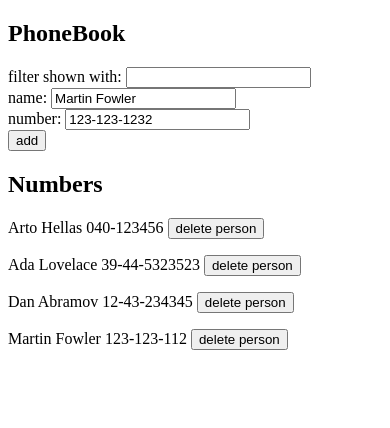
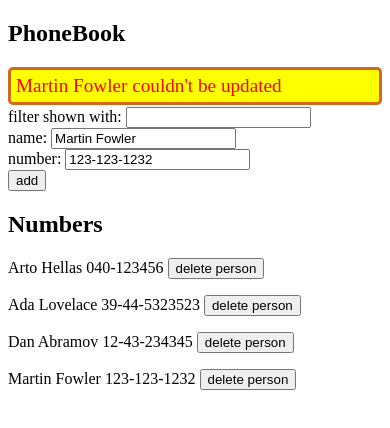
Before and after one commit to Edo90/FullStackCourse-Part2, a React (Create React App) app in the folder part2/the_phonebook/: page / in a window 390 px wide. Both pictures are taken after a click on the button "add". Shown: the top 428 px of the page. Built offline with nearby package versions, Linux system fonts and the light colour scheme; no server answers; data requests are answered from the project's data file.

Commit message:
Phonebook step11

```diff
--- a/part2/the_phonebook/db.json
+++ b/part2/the_phonebook/db.json
@@ -17,7 +17,7 @@
     },
     {
       "name": "Martin Fowler",
-      "number": "123-123-112",
+      "number": "123-123-1232",
       "id": 4
     }
   ]
--- a/part2/the_phonebook/src/App.js
+++ b/part2/the_phonebook/src/App.js
@@ -5,6 +5,8 @@ import PersonForm from './components/PersonForm'
 import People from './components/People'
 import phonebookService from './services/phonebooks'
 import Person from './components/Person'
+import Notification from './components/Notification'
+import '../src/index.css'
 
 const App = () => {
 
@@ -15,7 +17,7 @@ const App = () => {
       setPersons(persons)
     })
     .catch(error => {
-      alert(`Unable to get all People from phonebook`)
+      setNotificationMessage(`Unable to get all People from phonebook`)
     })
   }, [])
 
@@ -23,12 +25,25 @@ const App = () => {
   const [newName, setNewName] = useState('Martin Fowler')
   const [newPhoneNumber, setNewPhoneNumber] = useState('123-123-1232')
   const [filterName, setFilterName] = useState('')
+  const [notificationMessage,setNotificationMessage] = useState(null)
+  const [isError, setIsError] = useState(false)
+
+  const setNotificationTimeOut = () => {
+
+    setTimeout(() => {
+      setNotificationMessage(null)
+      setIsError(false)
+    }, 3000);
+    return;
+  }
 
   const addNewName = (event) => {
     event.preventDefault()
 
     if (newName === "" && newPhoneNumber === "") {
-      alert(`you shouldn't add blank spaces`)
+      setNotificationMessage(`you shouldn't add blank spaces`)
+      setIsError(true)
+      setNotificationTimeOut()
       return;
     }
 
@@ -40,9 +55,13 @@ const App = () => {
         .then(response => {
          setPersons(persons.map(person => person.id !== existingPerson.id ? person : response))
          clearFields()
+         setNotificationMessage(`${newName} updated succesfully`)
+         setNotificationTimeOut()
         })
         .catch(error => {
-          alert(`${newName} couldn't be updated`)
+          setNotificationMessage(`${newName} couldn't be updated`)
+          setIsError(true)
+          setNotificationTimeOut()
         })
         return;
     }
@@ -56,9 +75,13 @@ const App = () => {
       personResult => {
         setPersons(persons.concat(personResult))
         clearFields()
+        setNotificationMessage(`created ${person.name} succesfully`)
+        setNotificationTimeOut()
       }
     ).catch(error => {
-      alert(`Unable to create ${person.name}`)
+      setNotificationMessage(`Unable to create ${person.name}`)
+      setIsError(true)
+      setNotificationTimeOut()
     })
 
   }
@@ -66,6 +89,7 @@ const App = () => {
   const clearFields = () =>{
     setNewName('')
     setNewPhoneNumber('')
+    setIsError(false)
   }
 
   const handleNameChange = (event) => {
@@ -85,9 +109,13 @@ const App = () => {
         phonebookService.deletePerson(person.id)
         .then(response => {
           setPersons(persons.filter(p => p.id !== person.id))
+          setNotificationMessage(`delete of '${person.name}' succesful `)
+          setNotificationTimeOut()
         })
         .catch(error => {
-          alert(`Unable to delete '${person.name}'`)
+          setNotificationMessage(`Unable to delete '${person.name}'`)
+          setNotificationTimeOut()
+          setIsError(true)
         })
     }
 
@@ -100,9 +128,16 @@ const App = () => {
     return peopleFiltered.map(person => <Person key={person.id} person={person} handlePersonDelete={deletePersonById}></Person>)
   }
 
+  const showNotification = () =>{
+    if(notificationMessage !== null){
+       return <Notification notificationMessage={notificationMessage} isError={isError}></Notification>
+    }
+  }
+
   return (
     <div>
       <Title title="PhoneBook"></Title>
+      {showNotification()}
       <SearchFilter filterValue={filterName} handleFilter={handleFiltering}></SearchFilter>
       <PersonForm addNewName={addNewName}
                   handleNameChange={handleNameChange}
--- /dev/null
+++ b/part2/the_phonebook/src/components/Notification.js
@@ -0,0 +1,12 @@
+import React from 'react'
+
+const Notification = ({isError = false, notificationMessage}) => {
+    const notificationType = isError === true ? 'error' : 'notification'
+    return (
+        <div className={notificationType} >
+            {notificationMessage}
+        </div>
+    )
+}
+
+export default Notification
--- a/part2/the_phonebook/src/index.css
+++ b/part2/the_phonebook/src/index.css
@@ -1,13 +1,21 @@
-body {
-  margin: 0;
-  font-family: -apple-system, BlinkMacSystemFont, "Segoe UI", "Roboto", "Oxygen",
-    "Ubuntu", "Cantarell", "Fira Sans", "Droid Sans", "Helvetica Neue",
-    sans-serif;
-  -webkit-font-smoothing: antialiased;
-  -moz-osx-font-smoothing: grayscale;
+.notification {
+  background: lightgrey;
+  border-style: solid;
+  border-color: lightgreen;
+  border-radius: 5px;
+  font-size: larger;
+  padding: 5px;
+  margin-bottom: 2px;
+  color: darksalmon;
 }
 
-code {
-  font-family: source-code-pro, Menlo, Monaco, Consolas, "Courier New",
-    monospace;
+.error {
+    background: yellow;
+    border-style: solid;
+    border-color: chocolate;
+    border-radius: 5px;
+    font-size: larger;
+    padding: 5px;
+    margin-bottom: 2px;
+    color: red;
 }
```
